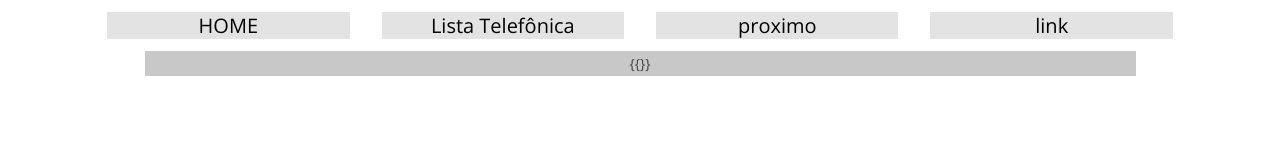
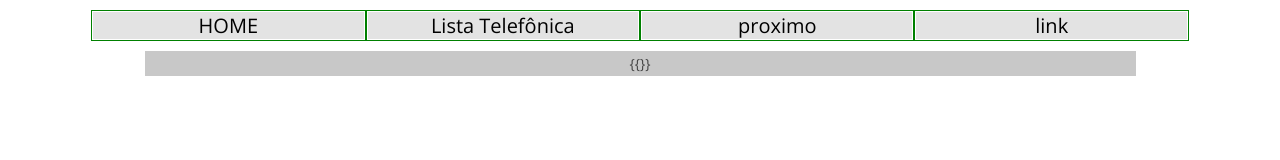
Before and after one commit to luaquecaiu3/working-with-angular-js, a plain HTML site: page MAIN.html in a window 1280 px wide. Drawn offline with nearby package versions, Linux system fonts and the light colour scheme; files whose address does not match are found by name.

Commit message:
Update estilo.css

```diff
--- a/css/estilo.css
+++ b/css/estilo.css
@@ -17,7 +17,7 @@ body { background-color:white; font:400 14px 'Open Sans', Arial; color:#444444;
 body { width: 100%; height:100%; }
 html { width: 100%; height:100%; }
 
-.header.col-sm-3{
+div.col-sm-3{
   padding: 0;
   	border: 1px solid green;
 }
```
